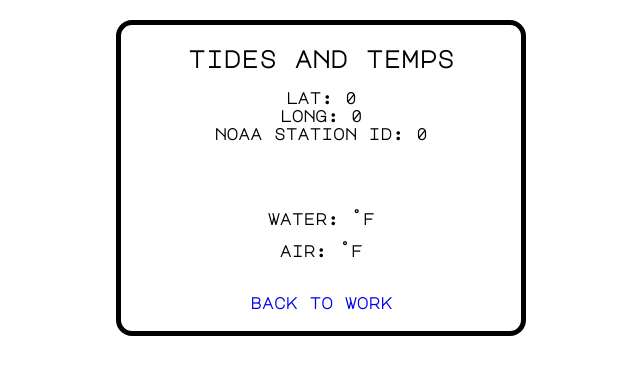
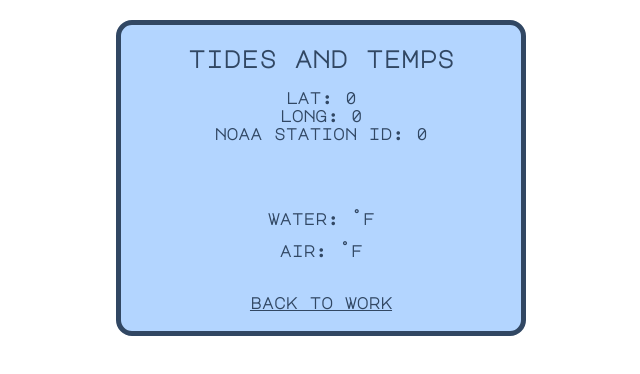
Before and after one commit to jasonb322/DataProject_React, a React (Create React App) app in the folder data-project/: page /tideWatch in a window 1280 px wide. Shown: the top 374 px of the page, without its empty margins (319-959 px from the left). Built offline with nearby package versions, Linux system fonts and the light colour scheme; no server answers.

Commit message:
Update colors on tides. Remove underline on links.

```diff
--- a/data-project/src/components/Tide-WatchFiles/tideStyle.js
+++ b/data-project/src/components/Tide-WatchFiles/tideStyle.js
@@ -18,6 +18,8 @@
   padding: 0px 10px 20px 10px;
   text-transform: lowercase;
   max-width: 380px;
+  background-color: #b3d5ff;
+  color: #314763;
 }
 
 .locationStats h4 {
--- a/data-project/src/components/homeStyle.js
+++ b/data-project/src/components/homeStyle.js
@@ -5,7 +5,6 @@
 .link {
   font-weight: 400;
   text-transform: uppercase;
-  text-decoration-line: none;
 }
 
 .colorChoice {
--- a/data-project/src/index.css
+++ b/data-project/src/index.css
@@ -10,6 +10,7 @@
 }
 
 .link {
-  text-decoration-line: none;
+  /* text-decoration-line: none; */
   font-weight: bold;
+  color: #314763;
 }
```
